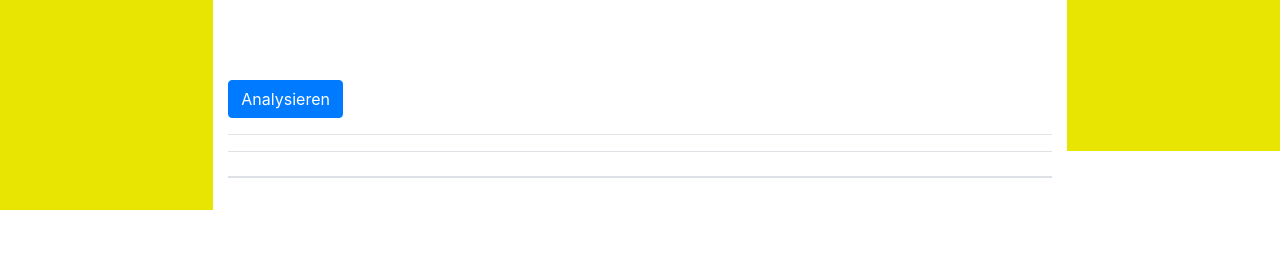
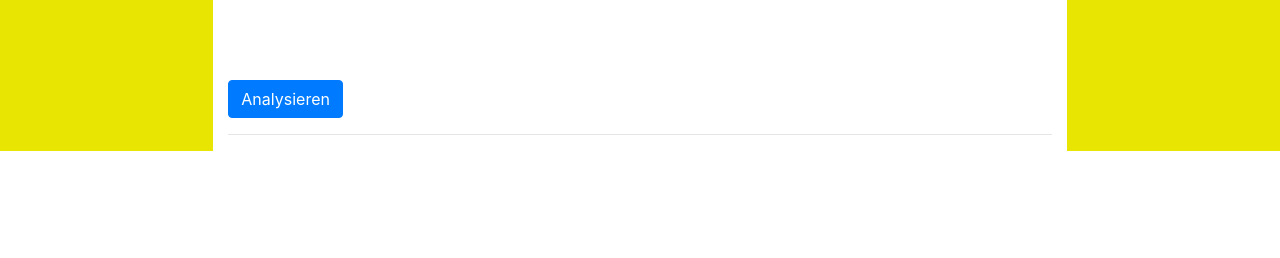
Before and after one commit to simonfoettinger123/flowers, a Python web app: template app/templates/index.html in a window 1280 px wide. Shown: the part 301-559 px from the top of the page. Run offline with Jinja, Linux system fonts and the light colour scheme; the template is opened without the code that fills it, so the values that code supplies are empty; some libraries are stand-ins or nearby versions.

Commit message:
Update template.html

```diff
--- a/app/templates/template.html
+++ b/app/templates/template.html
@@ -27,11 +27,11 @@
     <title>Flower recognition</title>
     <meta property="og:title" content="Home" />
     <meta property="og:locale" content="en" />
-    <meta name="description" content="Detect various eye diseases by the help of artificial intelligence (machine learning)" />
-    <meta property="og:description" content="Detect various eye diseases by the help of artificial intelligence (machine learning)" />
+    <meta name="description" content="Erkenne Blumenarten" />
+    <meta property="og:description" content="Erkenne Blumenarten" />
     <link rel="canonical" href="https://detect-eye-diseases.herokuapp.com/" />
     <meta property="og:url" content="https://detect-eye-diseases.herokuapp.com/" />
-    <meta property="og:site_name" content="Detect eye diseases with Deep Learning Technology" /></head>
+    <meta property="og:site_name" content="Erkenne Blumenarten" /></head>
 
     <div class="container-fluid">
         <div class="row">
@@ -53,27 +53,6 @@
             </div>
             <div class="col-md-8">
 
-
-
-
-                <div class="table-responsive">
-                    <table class="table">
-                      <colgroup>
-                        <col span="1" style="width: 50%;">
-                        <col span="1" style="width: 50%;">
-                      </colgroup>
-                      <thead>
-                        <tr>
-                          <th></th>
-                          <th></th>
-                        </tr>
-                      </thead>
-                      <tbody>
-
-                      </tbody>
-                    </table>
-                </div>
-                </p>
                 </div>
             </div>
             <div class="col-md-2" style="background-color: rgb(233, 229, 2);">
```
